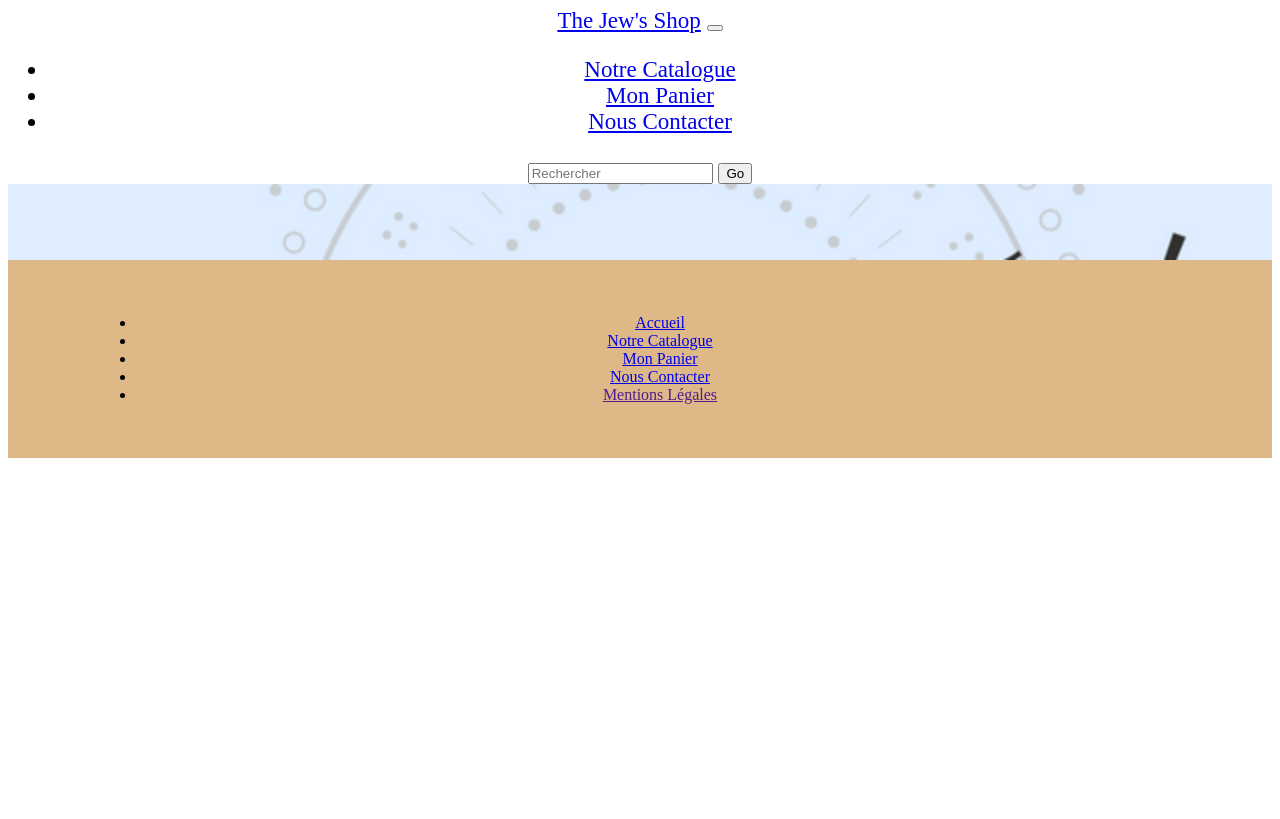
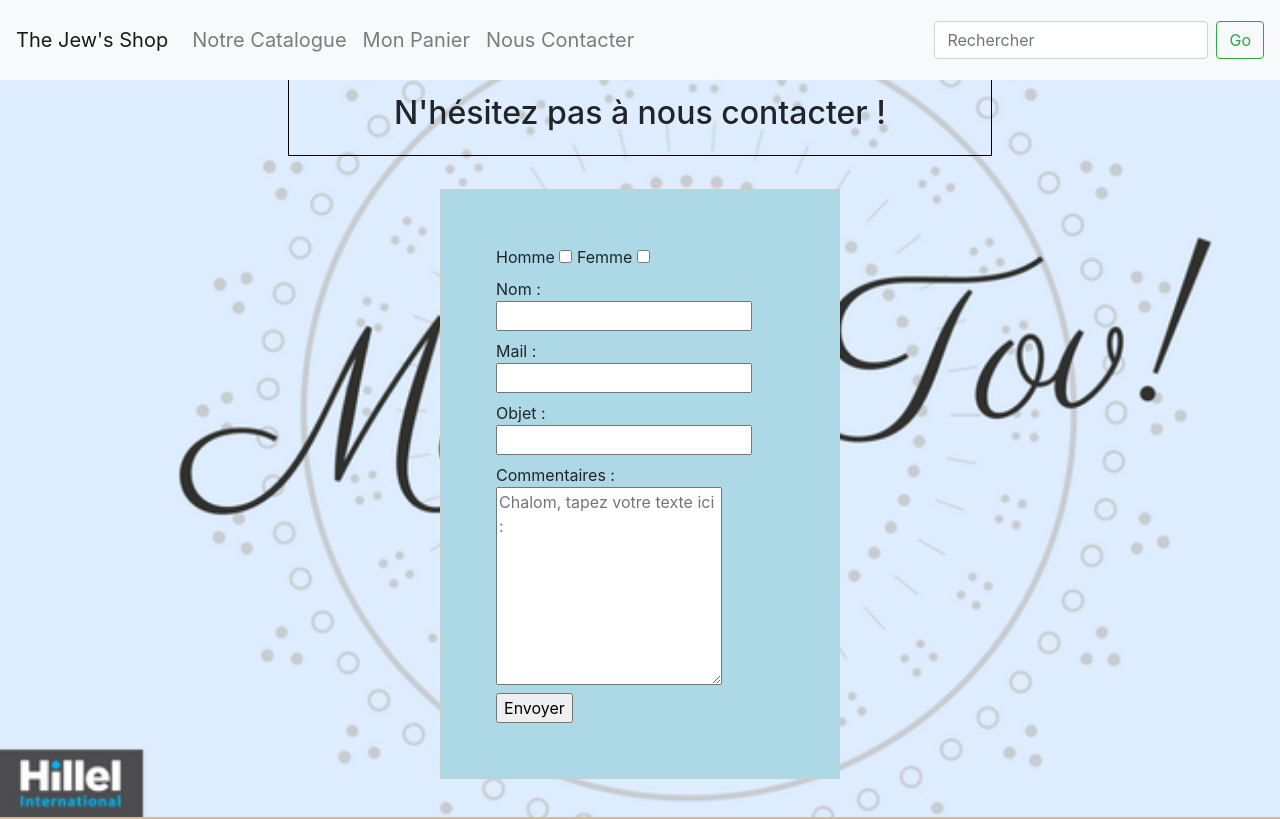
Before and after one commit to GueryMathieu/E_Shop, a plain HTML site: page contact.html in a window 1280 px wide. Shown: the top 819 px of the page. Drawn offline with nearby package versions, Linux system fonts and the light colour scheme; files whose address does not match are found by name.

Commit message:
6th commit

```diff
--- a/assets/CSS/styles.css
+++ b/assets/CSS/styles.css
@@ -1,6 +1,6 @@
 nav{
     height: 10%;
-    font-size: 23px;
+    font-size: 20px;
     text-align: center;
 }
 
@@ -21,28 +21,37 @@ footer{
 
 h1{
     text-align: center;
+    margin: 23%;
     padding: 3%;
+    background-color: lightblue;
+    border: 3px solid whitesmoke;
 }
 
 h2{
     text-align: center;
-    padding: 3%;
-    margin-bottom: 2%;
+    margin: 3% 18% 3% 18%;
+    padding: 2%;
+    border: 1px solid black;
 }
 
 h3{
     text-align: center;
-    padding: 3%;
+    margin: 3% 20% 3% 20%;
+    padding: 2%;
+    border: 1px solid black;
 }
 
 #sec1{
     background-color: lightblue;
+    border: 5px solid whitesmoke;
     text-align: center;
     padding: 5%;
+    margin-bottom: 20%;
 }
 
 #sec2{
     background-color: lightblue;
+    border: 5px solid whitesmoke;
     padding: 3% 10%;
 }
 
@@ -53,6 +62,7 @@ h3{
 .col-4{
     text-align: center;
     background-color: lightblue;
+    border: 5px solid whitesmoke;
     padding: 5%;
 }
 
@@ -63,3 +73,30 @@ h3{
 .carte{
     text-align: center
 }
+
+#formulaire{
+    background-color: lightblue;
+    margin: auto;
+    width: 400px;
+    padding: 5%;
+    border: 1px solid #CCC;
+}
+
+label{
+    text-align: left;
+}
+
+label>input{
+    margin: auto;
+}
+
+textarea{
+    vertical-align: top;
+}
+
+.footNav{
+    background-image: url("/home/bobby/code/e_shop/assets/Images/logo.jpg");
+    background-repeat: no-repeat;
+    background-position: center;
+    background-size: 25%;
+}
--- a/contact.html
+++ b/contact.html
@@ -5,15 +5,19 @@
     <meta charset="UTF-8">
     <meta name="viewport" content="width=device-width, initial-scale=1.0">
     <meta http-equiv="X-UA-Compatible" content="ie=edge">
+    <link rel="stylesheet" href="https://stackpath.bootstrapcdn.com/bootstrap/4.3.1/css/bootstrap.min.css"
+        integrity="sha384-ggOyR0iXCbMQv3Xipma34MD+dH/1fQ784/j6cY/iJTQUOhcWr7x9JvoRxT2MZw1T" crossorigin="anonymous">
     <link rel="stylesheet" href="node_modules/bootstrap/dist/css/bootstrap.css.map">
     <link rel="stylesheet" href="assets/CSS/styles.css">
-    <title>Document</title>
+    <title>Contact</title>
 </head>
 
 <body>
+
     <header>
+
         <nav class="navbar fixed-top navbar-expand-lg navbar-light bg-light">
-            <a class="navbar-brand" href="#index.html">The Jew's Shop</a>
+            <a class="navbar-brand" href="index.html">The Jew's Shop</a>
             <button class="navbar-toggler" type="button" data-toggle="collapse" data-target="#navbarTogglerDemo02"
                 aria-controls="navbarTogglerDemo02" aria-expanded="false" aria-label="Toggle navigation">
                 <span class="navbar-toggler-icon"></span>
@@ -22,13 +26,13 @@
             <div class="collapse navbar-collapse" id="navbarTogglerDemo02">
                 <ul class="navbar-nav mr-auto mt-2 mt-lg-0">
                     <li class="nav-item">
-                        <a class="nav-link" href="#">Notre Catalogue</a>
+                        <a class="nav-link" href="catalogue.html">Notre Catalogue</a>
                     </li>
                     <li class="nav-item">
-                        <a class="nav-link" href="#">Mon Panier</a>
+                        <a class="nav-link" href="panier.html">Mon Panier</a>
                     </li>
                     <li class="nav-item">
-                        <a class="nav-link" href="#">Nous Contacter</a>
+                        <a class="nav-link" href="contact.html">Nous Contacter</a>
                     </li>
                 </ul>
                 <form class="form-inline my-2 my-lg-0">
@@ -37,10 +41,46 @@
                 </form>
             </div>
         </nav>
+
     </header>
+
     <main>
 
+        <h2>N'hésitez pas à nous contacter !</h2>
+
+        <form id="formulaire">
+
+
+            <label for="male">Homme
+                <input type="checkbox" name="Homme" id="male">
+            </label>
+
+            <label for="female">Femme
+                <input type="checkbox" name="Femme" id="female">
+            </label>
+
+            <label for="name">Nom :
+                <input type="text" name="Nom" id="name">
+            </label>
+
+            <label for="mail">Mail :
+                <input type="email" name="Mail" id="mail">
+            </label>
+
+            <label for="object">Objet :
+                <input type="text" name="Objet" id="object">
+            </label>
+
+            <label for="comment">Commentaires :
+                <textarea name="comment" cols="20" rows="8" id="comment" placeholder="Chalom, tapez votre texte ici :"></textarea>
+            </label>
+
+            <input type="submit" value="Envoyer">
+
+        </form>
+
     </main>
+
     <footer>
 
         <div class="row">
@@ -48,16 +88,16 @@
 
                 <ul class="navbar-nav mr-auto mt-2 mt-lg-0">
                     <li class="nav-item">
-                        <a class="nav-link" href="#index.html">Accueil</a>
+                        <a class="nav-link" href="index.html">Accueil</a>
                     </li>
                     <li class="nav-item">
-                        <a class="nav-link" href="#catalogue.html">Notre Catalogue</a>
+                        <a class="nav-link" href="catalogue.html">Notre Catalogue</a>
                     </li>
                     <li class="nav-item">
-                        <a class="nav-link" href="#panier.html">Mon Panier</a>
+                        <a class="nav-link" href="panier.html">Mon Panier</a>
                     </li>
                     <li class="nav-item">
-                        <a class="nav-link" href="#contact.html">Nous Contacter</a>
+                        <a class="nav-link" href="contact.html">Nous Contacter</a>
                     </li>
                     <li class="nav-item">
                         <a href="">Mentions Légales</a>
@@ -70,7 +110,6 @@
         <script src="node_modules/jquery/dist/jquery.js"></script>
         <script src="node_modules/bootstrap/dist/js/bootstrap.js"></script>
         <script src="assets/JS/script.js"></script>
-
     </footer>
 </body>
 
```
Also changed, not shown: index.html (+2 -2 lines), panier.html (+3 -1 lines), produit5.html (+1 -1 lines), produit6.html (+1 -1 lines).
